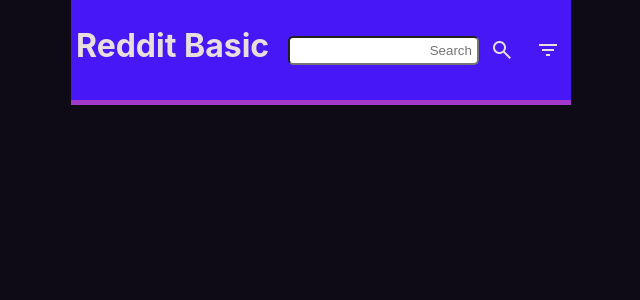
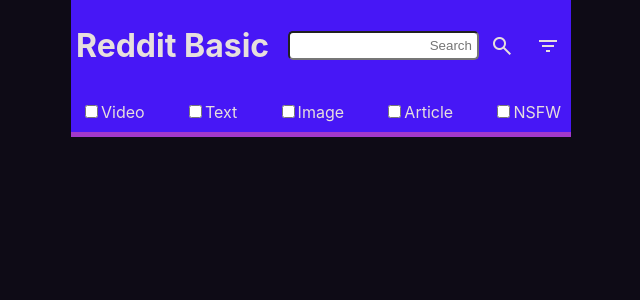
Before and after one commit to MarsBarnes/commerceApp_frontEnd, a React (Create React App) app in the folder RedditClient/reddit-client/: page / in a window 1280 px wide. Both pictures are taken after a click on the button "filter_list". Shown: the top 300 px of the page, without its empty margins (319-959 px from the left). Built offline with nearby package versions, Linux system fonts and the light colour scheme; no server answers.

Commit message:
filter works

```diff
--- a/RedditClient/reddit-client/src/App.css
+++ b/RedditClient/reddit-client/src/App.css
@@ -36,14 +36,24 @@ img {
 .searchAndFilterFlex {
   display: grid;
   grid-template-columns: 10fr 1fr 1fr 1fr 1fr 1fr;
-  grid-template-areas: "header header header searchBar search filter";
+  grid-template-rows: 1fr 40px;
+  grid-template-areas:
+    "header header header searchBar search filterIcon"
+    "filter filter filter filter filter filter";
   width: 500px;
-  height: 100px;
+  /* height: 100px; */
   background-color: #4717f6;
   border-bottom: #a239ca;
   border-width: 5px;
   border-style: none none solid none;
 }
+
+.searchAndFilterOff {
+  grid-template-rows: 1fr 0px;
+}
+
+
+
 .searchAndFilterHeader {
   grid-area: header;
   padding: 5px;
@@ -63,11 +73,19 @@ img {
   border-radius: 5px;
 }
 
-.filter {
+.filterIcon {
   align-self: center;
-  grid-area: filter;
+  grid-area: filterIcon;
   text-align: right;
   padding: 5px;
+}
+
+.filter {
+  grid-area: filter;
+  display: flex;
+  justify-content: space-between;
+  padding: 10px;
+
 }
 
 /* TILE STYLES */
--- a/RedditClient/reddit-client/src/components/Feed.js
+++ b/RedditClient/reddit-client/src/components/Feed.js
@@ -1,18 +1,16 @@
 import { useSelector } from "react-redux";
-import {Post} from "./Post"
-import {
-  selectTileData,
-} from "./slice";
+import { Post } from "./Post";
+import { selectPostData, selectFilteredPostData } from "./slice";
 
 export const Feed = () => {
-  const tileData = useSelector(selectTileData);
+  const postData = useSelector(selectPostData);
+  const filteredPostData = useSelector(selectFilteredPostData);
 
   return (
     <>
-      {tileData.map((i, index) => (
+      {filteredPostData?.map((i, index) => (
         <Post i={i} index={index} />
       ))}
     </>
-
   );
 };
--- a/RedditClient/reddit-client/src/components/SearchAndFilter.js
+++ b/RedditClient/reddit-client/src/components/SearchAndFilter.js
@@ -6,13 +6,26 @@ import {
   selectLoading,
   fetchData,
   fetchComments,
+  selectVideoChecked,
+  selectArticleChecked,
+  selectImageChecked,
+  selectNsfwChecked,
+  selectTextChecked,
+  selectFilter,
 } from "./slice";
 import React from "react";
 
 export const SearchAndFilter = () => {
   const { searchText } = useSelector(selectSearchText);
+  const videoChecked = useSelector(selectVideoChecked);
+  const articleChecked = useSelector(selectArticleChecked);
+  const imageChecked = useSelector(selectImageChecked);
+  const nsfwChecked = useSelector(selectNsfwChecked);
+  const textChecked = useSelector(selectTextChecked);
+  const filter = useSelector(selectFilter);
   const dispatch = useDispatch();
   const [textInput, setTextInput] = React.useState("");
+  const [filterOn, setFilterOn] = React.useState(false);
 
   const handleKeyDown = (event) => {
     if (event.key === "Enter") {
@@ -23,7 +36,9 @@ export const SearchAndFilter = () => {
   };
 
   return (
-    <div className="searchAndFilterFlex">
+    <div
+      className={`searchAndFilterFlex ${filterOn ? "" : "searchAndFilterOff"}`}
+    >
       <h1 className="searchAndFilter searchAndFilterHeader">Reddit Basic</h1>
       <input
         className="searchBar"
@@ -48,15 +63,85 @@ export const SearchAndFilter = () => {
         </span>
       </button>
       <button
-      // type="button"
-      // onClick={(e) => {
-      //   dispatch(filter());
-      // }}
+        type="button"
+        onClick={(e) => {
+          // dispatch(filter());
+          filterOn ? setFilterOn(false) : setFilterOn(true);
+        }}
       >
-        <span className="material-symbols-outlined searchAndFilter filter searchAndFilterIcons">
+        <span className="material-symbols-outlined searchAndFilter filterIcon searchAndFilterIcons">
           filter_list
         </span>
       </button>
+      {filterOn && (
+        <section className="filter">
+          <div>
+            <input
+              type="checkbox"
+              id="video"
+              name="video"
+              value="video"
+              onChange={(e) => {
+                dispatch(videoChecked());
+                dispatch(filter());
+              }}
+            ></input>
+            <label htmlFor="video">Video</label>
+          </div>
+          <div>
+            <input
+              type="checkbox"
+              id="text"
+              name="text"
+              value="text"
+              onChange={(e) => {
+                dispatch(textChecked());
+                dispatch(filter());
+              }}
+            ></input>
+            <label htmlFor="text">Text</label>
+          </div>
+          <div>
+            <input
+              type="checkbox"
+              id="image"
+              name="image"
+              value="image"
+              onChange={(e) => {
+                dispatch(imageChecked());
+                dispatch(filter());
+              }}
+            ></input>
+            <label htmlFor="image">Image</label>
+          </div>
+          <div>
+            <input
+              type="checkbox"
+              id="article"
+              name="article"
+              value="article"
+              onChange={(e) => {
+                dispatch(articleChecked());
+                dispatch(filter());
+              }}
+            ></input>
+            <label htmlFor="article">Article</label>
+          </div>
+          <div>
+            <input
+              type="checkbox"
+              id="nsfw"
+              name="nsfw"
+              value="nsfw"
+              onChange={(e) => {
+                dispatch(nsfwChecked());
+                dispatch(filter());
+              }}
+            ></input>
+            <label htmlFor="nsfw">NSFW</label>
+          </div>
+        </section>
+      )}
     </div>
   );
 };
--- a/RedditClient/reddit-client/src/components/slice.js
+++ b/RedditClient/reddit-client/src/components/slice.js
@@ -6,12 +6,17 @@ const initialState = {
   searchText: "art",
   currentFilters: [],
   loading: true,
-  tileData: [],
+  filteredPostData: [],
+  postData: [],
   commentData: {},
   loadingComments: true,
-  commentsOn: [],
   slideWidth: 0,
   slidesContainerScrollLeft: 0,
+  videoChecked: false,
+  articleChecked: false,
+  textChecked: false,
+  imageChecked: false,
+  nsfwChecked: false,
 };
 
 export const fetchData = createAsyncThunk(
@@ -33,12 +38,12 @@ export const fetchData = createAsyncThunk(
 export const fetchComments = createAsyncThunk(
   "slice/fecthComments",
   async (i, thunkAPI) => {
-    const article = thunkAPI.getState().tileData[i];
+    const article = thunkAPI.getState().postData[i];
     console.log(`fetch comments article: ${article.data.id}`);
     const res = await fetch(
       // get article title
       // `https://api.reddit.com/r/${thunkAPI.getState().searchText}/comments/${
-      //   thunkAPI.getState().tileData[i].data.id
+      //   thunkAPI.getState().postData[i].data.id
       // }`
       `https://www.reddit.com${article.data.permalink.replace(/\/$/, "")}.json`
     );
@@ -63,25 +68,6 @@ export const slice = createSlice({
       // console.log(action);
       // console.log(state.searchText);
     },
-    setCommentsOn: (state, action) => {
-      // if (state.commentsOn === true) {
-      //   state.commentsOn = false;
-      // } else {
-      //   state.commentsOn = true;
-      // }
-
-
-      // if (state.commentsOn[action.payload].display) {
-      //   state.commentsOn[action.payload].display =
-      //     !state.commentsOn[action.payload].display;
-      // } else {
-      //   state.commentsOn[action.payload].display = true;
-      // }
-
-      console.log(state.commentsOn);
-    },
-    addFilter: (state, action) => {},
-    removeFilter: (state, action) => {},
     setSlideWidth: (state, action) => {
       state.slideWidth = action.payload;
     },
@@ -90,6 +76,56 @@ export const slice = createSlice({
     },
     prevSlide: (state) => {
       state.slidesContainerScrollLeft -= state.slideWidth;
+    },
+    setVideoChecked: (state) => {
+      state.videoChecked = state.videoChecked ? false : true;
+      console.log(state.videoChecked);
+    },
+    setTextChecked: (state) => {
+      state.textChecked = state.textChecked ? false : true;
+      console.log(state.textChecked);
+    },
+    setArticleChecked: (state) => {
+      state.articleChecked = state.articleChecked ? false : true;
+      console.log(state.articleChecked);
+    },
+    setImageChecked: (state) => {
+      state.imageChecked = state.imageChecked ? false : true;
+      console.log(state.imageChecked);
+    },
+    setNsfwChecked: (state) => {
+      state.nsfwChecked = state.nsfwChecked ? false : true;
+      console.log(state.nsfwChecked);
+    },
+    filter: (state) => {
+      state.filteredPostData = state.postData.filter((i, index) => {
+        if (
+          state.videoChecked == false &&
+          state.articleChecked == false &&
+          state.nsfwChecked == false &&
+          state.imageChecked == false &&
+          state.textChecked == false
+        ) {
+          return true;
+        }
+        if (state.videoChecked == true && i.data.is_video == true) {
+          return true;
+        }
+        if (state.articleChecked == true && i.data.post_hint == "link") {
+          return true;
+        }
+        if (state.nsfwChecked == true && i.data.thumbnail == "nsfw") {
+          return true;
+        }
+        if (state.imageChecked == true && (i.data.is_gallery == true || i.data.post_hint == "image")) {
+          return true;
+        }
+        if (state.textChecked == true && i.data.is_self == true) {
+          return true;
+        } else {
+          return false;
+        }
+      });
     },
   },
   extraReducers: (builder) => {
@@ -100,12 +136,13 @@ export const slice = createSlice({
       .addCase(fetchData.fulfilled, (state, action) => {
         state.loading = false;
         // console.log(action);
-        state.tileData = action.payload.data.children;
+        state.postData = action.payload.data.children;
+        state.filteredPostData = action.payload.data.children;
       })
       .addCase(fetchData.rejected, (state, action) => {
         state.loading = false;
         console.log(action);
-        state.tileData = [];
+        state.postData = [];
       })
       .addCase(fetchComments.pending, (state) => {
         state.loadingComments = true;
@@ -136,9 +173,14 @@ export default slice;
 
 export const selectLoading = (state) => state.loading;
 export const selectSearchText = (state) => state.searchText;
-export const selectTileData = (state) => state.tileData;
+export const selectPostData = (state) => state.postData;
 export const selectCommentData = (state) => state.commentData;
 export const { setSlideWidth, nextSlide, prevSlide } = slice.actions;
-export const selectCommentsOn = (state) => slice.actions.setCommentsOn;
-
+export const selectVideoChecked = (state) => slice.actions.setVideoChecked;
+export const selectArticleChecked = (state) => slice.actions.setArticleChecked;
+export const selectTextChecked = (state) => slice.actions.setTextChecked;
+export const selectNsfwChecked = (state) => slice.actions.setNsfwChecked;
+export const selectImageChecked = (state) => slice.actions.setImageChecked;
+export const selectFilter = (state) => slice.actions.filter;
+export const selectFilteredPostData = (state) => state.filteredPostData;
 export const { search } = slice.actions;
```
Also changed, not shown: RedditClient/reddit-client/src/components/GetData.js (deleted, +0 -27 lines).
